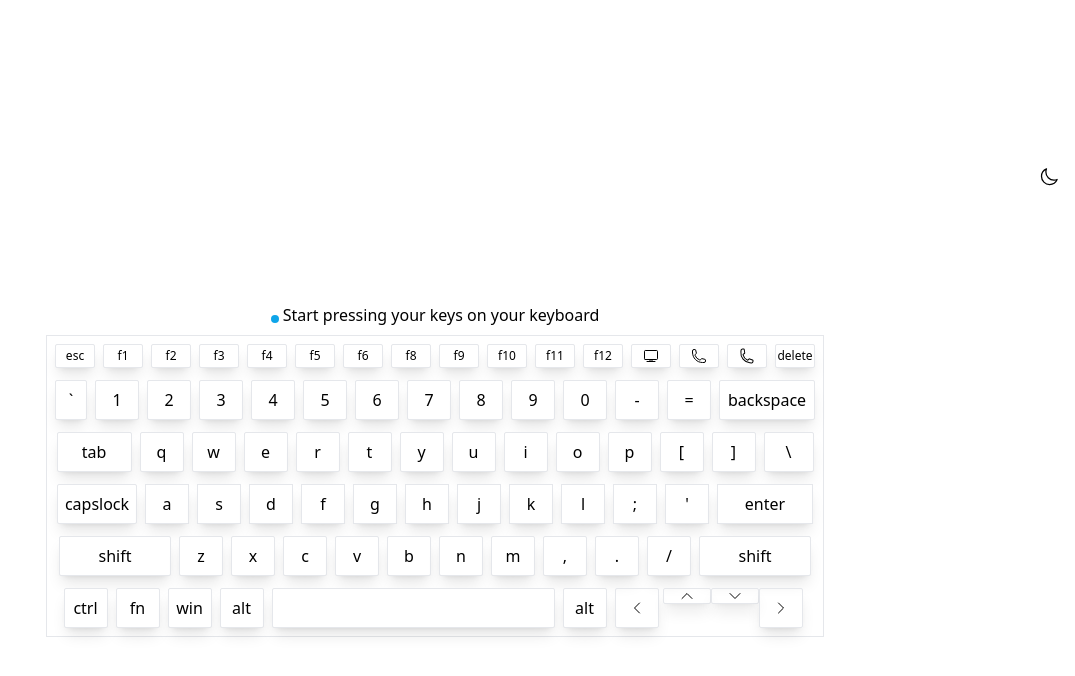
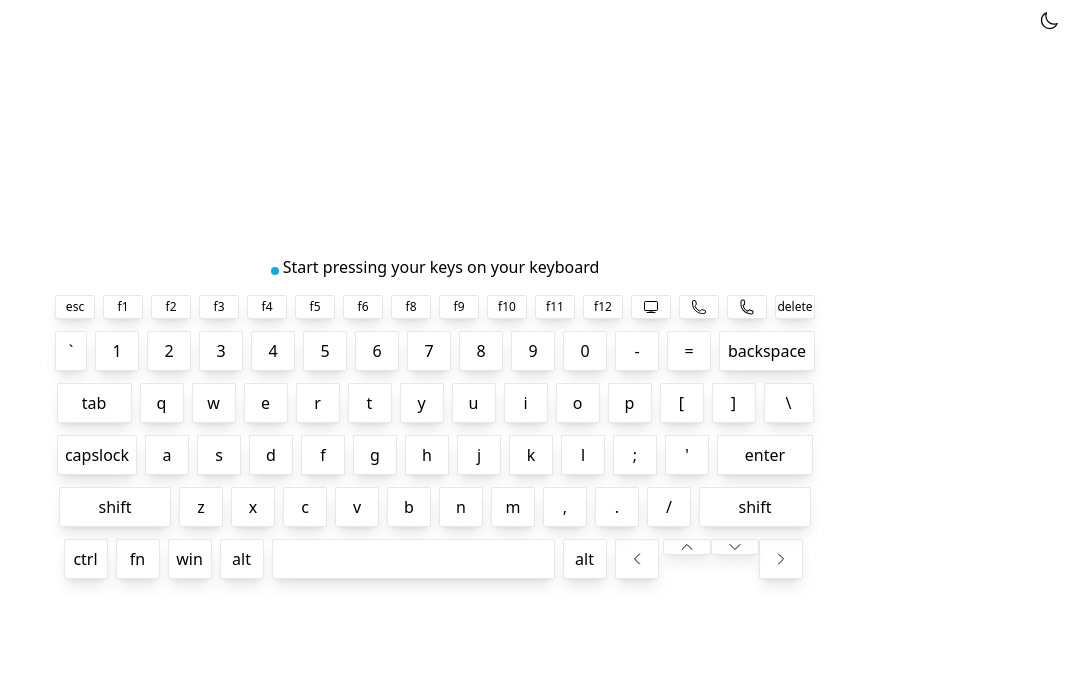
Before and after one commit to aziz-codes/react-keyboard-tester, a React (Vite) app: page / in a window 1280 px wide. Shown: the top 676 px of the page, without its empty margins (205-1280 px from the left). Built offline with nearby package versions, Linux system fonts and the light colour scheme.

Commit message:
removed keyboard border

```diff
--- a/src/components/Keyboard.jsx
+++ b/src/components/Keyboard.jsx
@@ -49,7 +49,7 @@ const Keyboard = () => {
 
   return (
     <section
-      className={`w - full  flex flex-col items-center mt-24 ${
+      className={`w-full  flex flex-col items-center  h-full justify-center ${
         darkMode ? "bg-slate-800 text-white" : "bg-white text-black"
       }`}
     >
@@ -58,11 +58,12 @@ const Keyboard = () => {
         <h4>Start pressing your keys on your keyboard</h4>
       </div>
 
-      <div className="w-full max-w-4xl  h-auto max-h-full border my-2 px-2 flex flex-col items-center justify-center py-2 gap-3">
+      <div className="w-full max-w-4xl  h-auto max-h-full  my-2 px-2 flex flex-col items-center justify-center py-2 gap-3">
         {/* first row */}
         <div className="flex gap-2 items-center">
           {firstRow.map((btn, index) => (
             <button
+              disabled
               className={`h-6 w-10 border rounded-sm shadow-lg text-xs text-center flex justify-center items-center ${
                 btn.isPressed ? activeBtn : nonActiveBtn
               }`}
```
